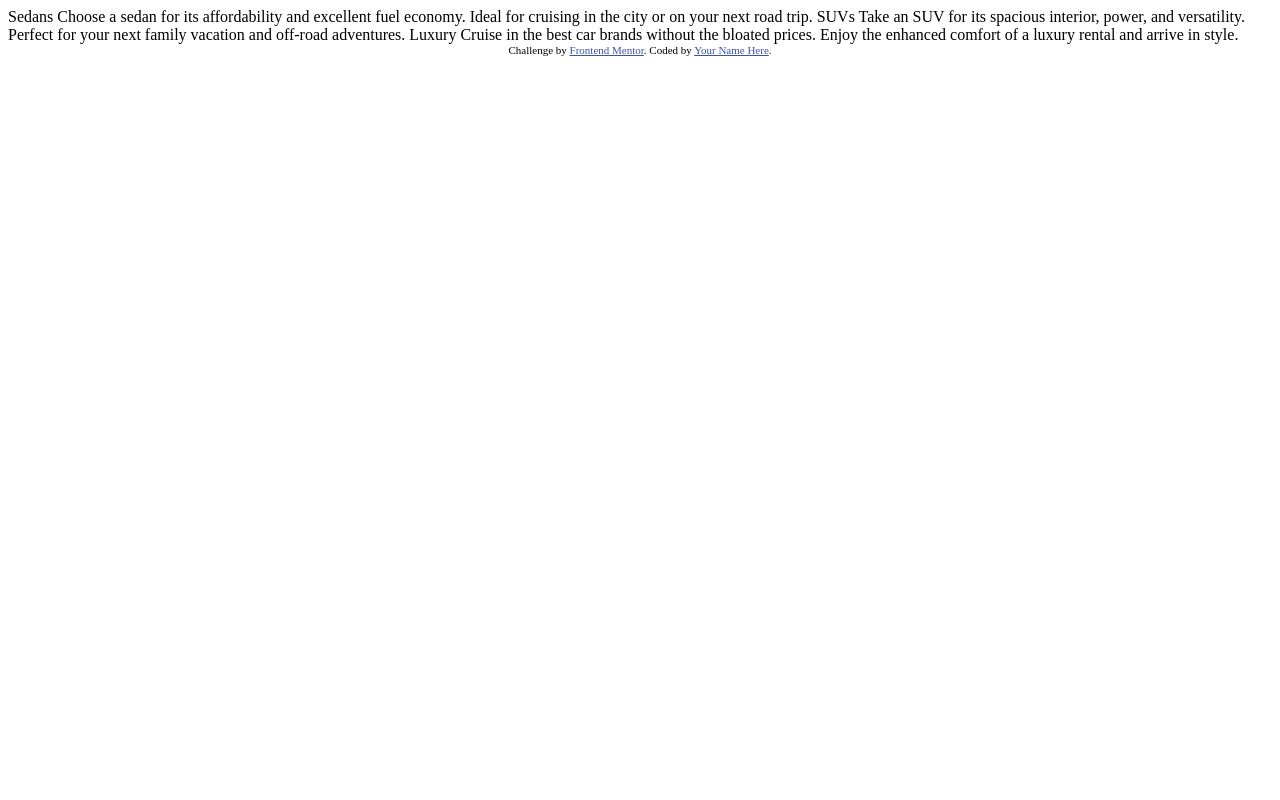
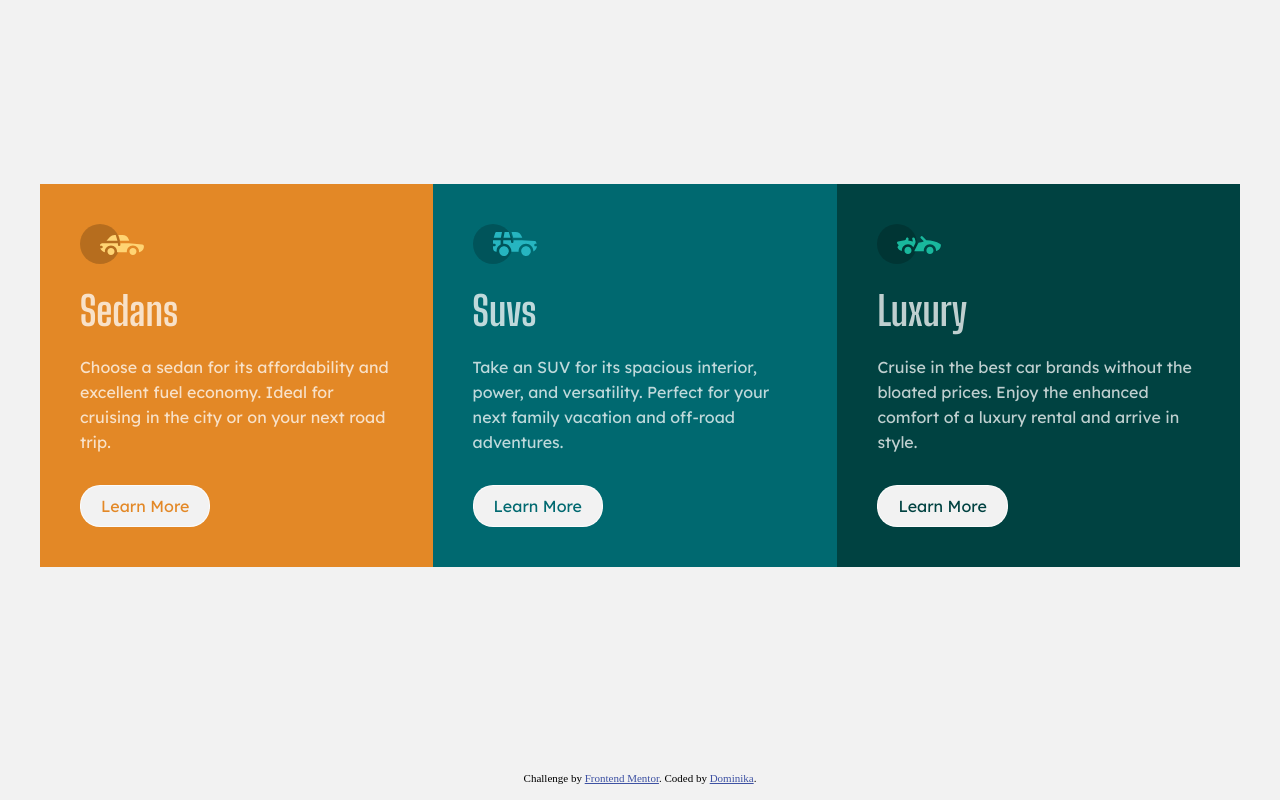
Before and after one commit to DominikaSzafraniec/3-column-preview-card-component, a plain HTML site: page index.html in a window 1280 px wide. Drawn offline with Linux system fonts and the light colour scheme.

Commit message:
finished project

```diff
--- a/index.html
+++ b/index.html
@@ -9,6 +9,11 @@
   <title>Frontend Mentor | 3-column preview card component</title>
 
   <!-- Feel free to remove these styles or customise in your own stylesheet 👍 -->
+
+  <link rel="preconnect" href="https://fonts.googleapis.com">
+  <link rel="preconnect" href="https://fonts.gstatic.com" crossorigin>
+  <link href="https://fonts.googleapis.com/css2?family=Big+Shoulders+Display:wght@700&family=Lexend+Deca&display=swap" rel="stylesheet">
+  <link rel="stylesheet" href="./css/style.css">
   <style>
     .attribution { font-size: 11px; text-align: center; }
     .attribution a { color: hsl(228, 45%, 44%); }
@@ -16,21 +21,48 @@
 </head>
 <body>
 
+  <main>
+    <section class="section cars-section wrapper">
+      <div class="cars-section__item cars-section__item--sedan">
+        <img src="./images/icon-sedans.svg" alt="sedan's icon">
+        <p class="cars-section__title">
           Sedans
+        </p>
+        <p class="cars-section__info">
           Choose a sedan for its affordability and excellent fuel economy. Ideal for cruising in the city
   or on your next road trip.
-
-  SUVs
+        </p>
+        <button class="cars-section__btn cars-section__btn--sedan">Learn More</button>
+      </div>
+      <div class="cars-section__item cars-section__item--suv">
+        <img src="./images/icon-suvs.svg" alt="sedan's icon">
+        <p class="cars-section__title">
+          Suvs
+        </p>
+        <p class="cars-section__info">
           Take an SUV for its spacious interior, power, and versatility. Perfect for your next family vacation
   and off-road adventures.
-
+        </p>
+        <button class="cars-section__btn cars-section__btn--suv">Learn More</button>
+      </div>
+      <div class="cars-section__item cars-section__item--luxury">
+        <img src="./images/icon-luxury.svg" alt="suv's icon">
+        <p class="cars-section__title">
           Luxury
+        </p>
+        <p class="cars-section__info">
           Cruise in the best car brands without the bloated prices. Enjoy the enhanced comfort of a luxury
   rental and arrive in style.
+        </p>
+        <button class="cars-section__btn cars-section__btn--luxury">Learn More</button>
+      </div>
+    </section>
+  </main>
 
-  <div class="attribution">
+
+  <footer class="attribution">
     Challenge by <a href="https://www.frontendmentor.io?ref=challenge" target="_blank">Frontend Mentor</a>.
-    Coded by <a href="#">Your Name Here</a>.
-  </div>
+    Coded by <a href="#">Dominika</a>.
+  </>
 </body>
 </html>
--- a/sass/style.scss
+++ b/sass/style.scss
@@ -0,0 +1,113 @@
+* {
+  padding: 0;
+  margin: 0;
+  box-sizing: border-box;
+}
+
+// font-family: 'Big Shoulders Display', cursive;
+// font-family: 'Lexend Deca', sans-serif;
+
+html {
+  font-size: 62.5%;
+
+}
+
+body {
+  position: relative;
+  display: flex;
+  flex-direction: column;
+  align-items: center;
+  justify-content: center;
+  min-height: 100vh;
+  background-color: hsl(0, 0%, 95%);
+}
+
+.wrapper {
+  margin: 0 auto;
+  max-width: 1200px;
+  widows: 100%;
+}
+
+.section{
+  display: flex;
+  flex-direction: column;
+  margin: 0 2rem 5rem 2rem;
+}
+
+.cars-section {
+  font-family: 'Lexend Deca', sans-serif;
+  color: hsla(0, 0%, 100%, 0.75);
+  &__item {
+    padding: 5rem 7rem;
+
+    &--sedan {
+      background-color: hsl(31, 77%, 52%);
+    }
+
+    &--suv {
+      background-color: hsl(184, 100%, 22%);
+    }
+    &--luxury {
+      background-color: hsl(179, 100%, 13%);
+    }
+  }
+
+  &__title {
+    margin: 2rem 0;
+    font-family: 'Big Shoulders Display', cursive;
+    font-size: 4rem;
+  }
+
+  &__info {
+    line-height: 25px;
+    font-size: 1.6rem;
+  }
+
+  &__btn {
+    margin-top: 3rem;
+    padding: 1rem 2rem;
+    background-color: hsl(0, 0%, 95%);
+    border: none;
+    font-family: 'Lexend Deca', sans-serif;
+    font-size: 1.6rem;
+    border-radius: 20px;
+    cursor: pointer;
+    border: 1px solid hsla(0, 0%, 100%, 0.75);
+    transition: background-color .3s, color .3s;
+
+    &--sedan {
+          color: hsl(31, 77%, 52%);
+    }
+    &--suv {
+      color: hsl(184, 100%, 22%);
+    }
+
+    &--luxury {
+      color: hsl(179, 100%, 13%);
+    }
+
+    &:hover {
+      background-color: transparent;
+      color: hsla(0, 0%, 100%, 0.75);
+    }
+
+  }
+}
+
+footer {
+  position: absolute;
+  bottom: 2%;
+}
+
+
+@media(min-width: 992px) {
+  .section {
+    flex-direction: row;
+  }
+
+  .cars-section {
+    &__item {
+      padding: 4rem;
+    }
+  }
+}
```
Also changed, not shown: css/style.css (added), 1 other file. Lines whose indentation alone changed are shown as unchanged.
